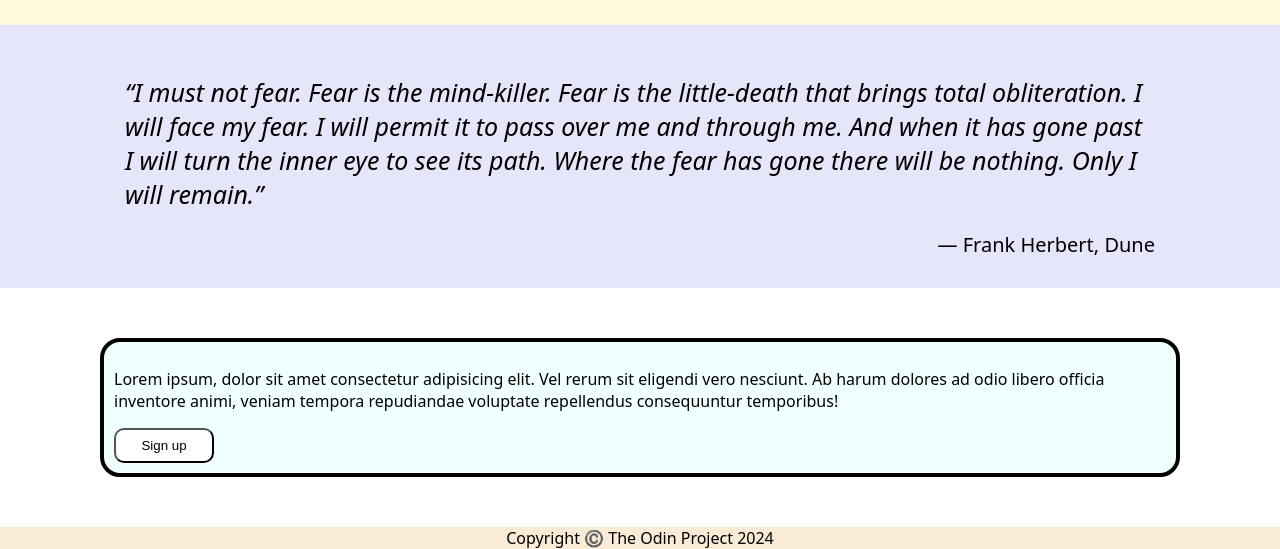
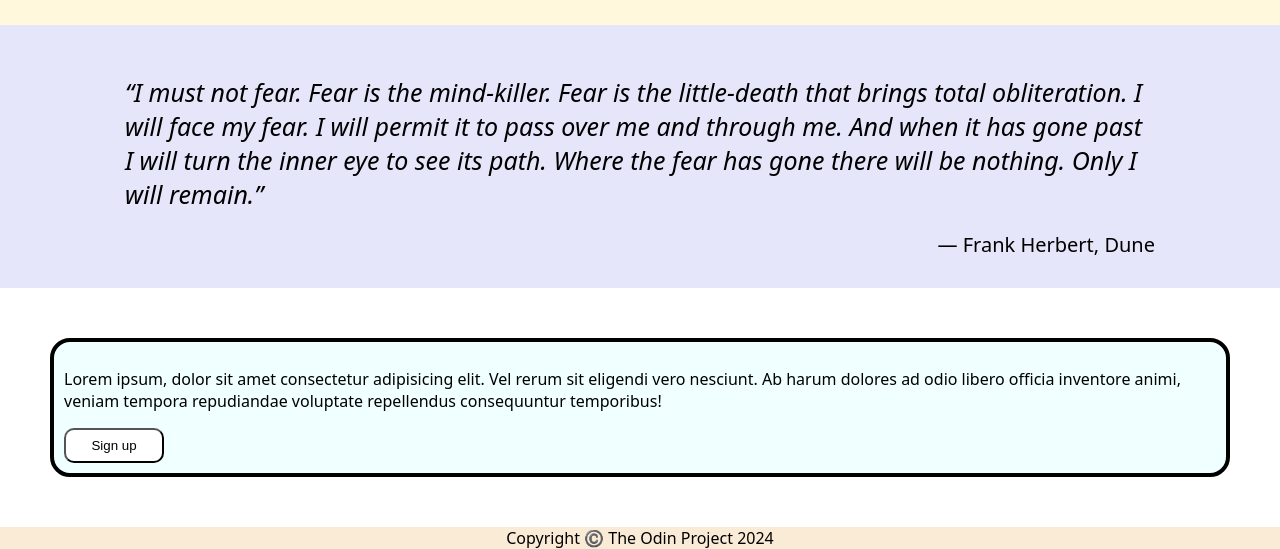
Before and after one commit to arshqiii/landing-page, a plain HTML site: page index.html in a window 1280 px wide. Shown: the part 746-1295 px from the top of the page. Drawn offline with Linux system fonts and the light colour scheme.

Commit message:
fixed sign-up section padding

```diff
--- a/styles.css
+++ b/styles.css
@@ -130,14 +130,14 @@ body {
     flex-direction: row;
     justify-content: center;
     align-self: center;
-    padding: 50px 100px;
+    padding: 50px;
 }
 
 .sign-up{
     display: flex;
     flex-direction: column;
     flex-wrap: wrap;
-    min-width: 50vh;
+    min-width: 10vh;
     max-width: 150vh;
     border: 4px solid black;
     border-radius: 20px;
```
